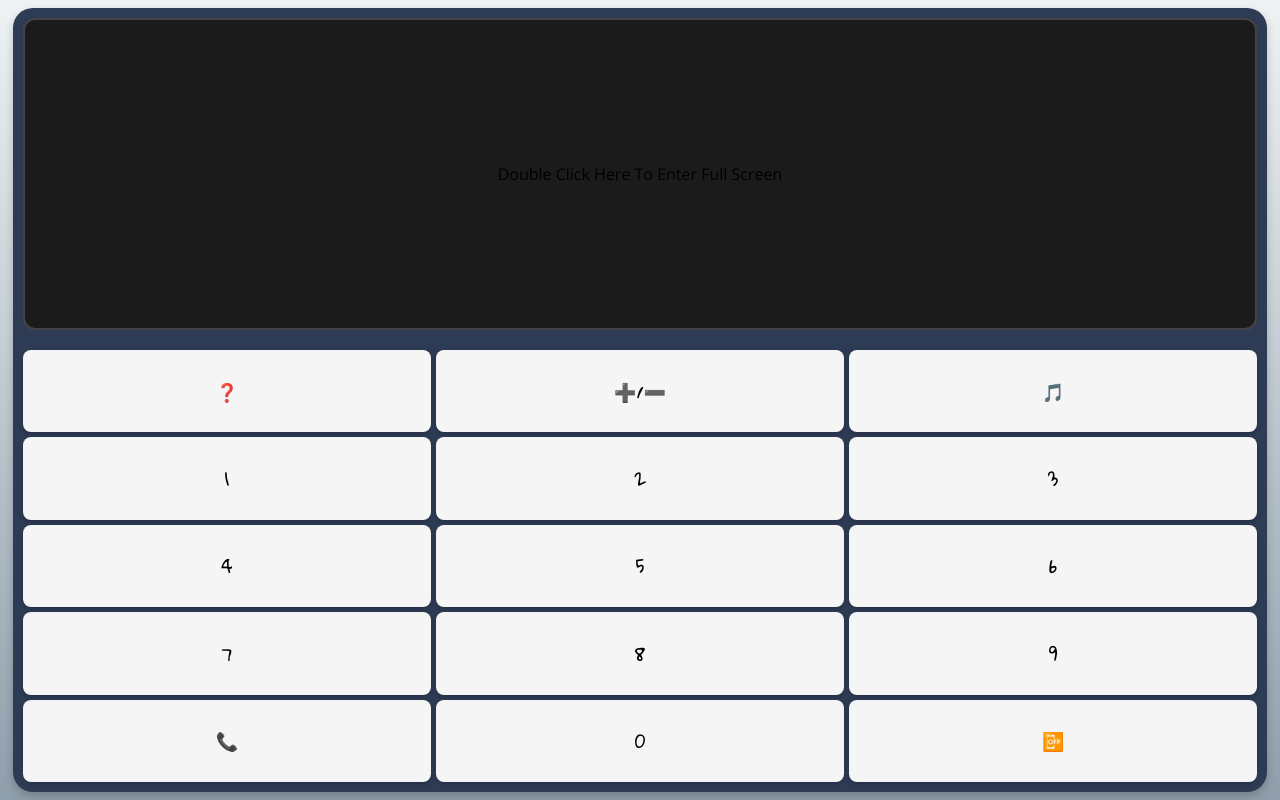
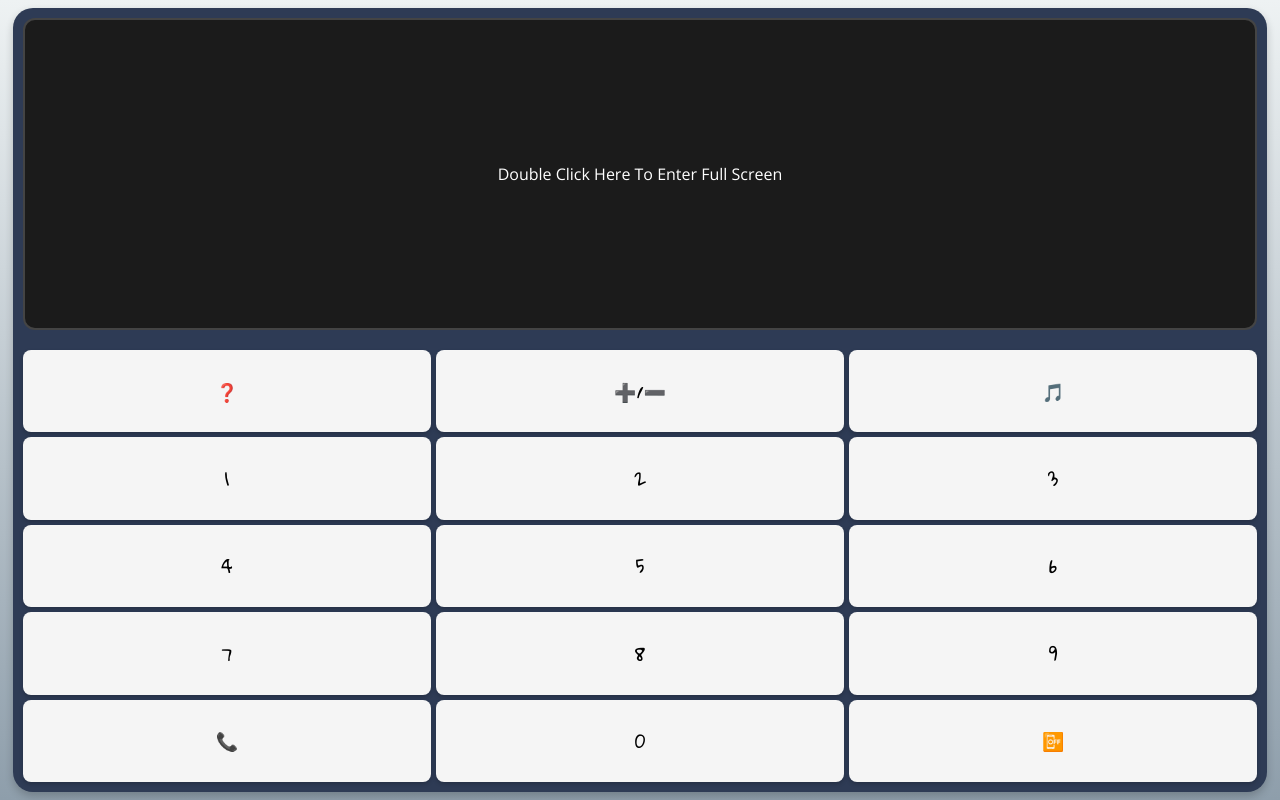
Before and after one commit to nil-sj/poking-v3, a plain HTML site: page play-mob.html in a window 1280 px wide. Drawn offline with nearby package versions, Linux system fonts and the light colour scheme.

Commit message:
Testing Full Screen 2

```diff
--- a/play-mob.html
+++ b/play-mob.html
@@ -18,7 +18,7 @@
 <body>
   <div class="toy-mobile">
     <div class="screen">
-      <div id="screen-content" class="screen-content">Double Click Here To Enter Full Screen</div>
+      <div id="screen-content" class="screen-content"><span style="color: white;">Double Click Here To Enter Full Screen</span></div>
     </div>
     <div class="buttons">
       <button data-action="quiz">❓</button>
```
